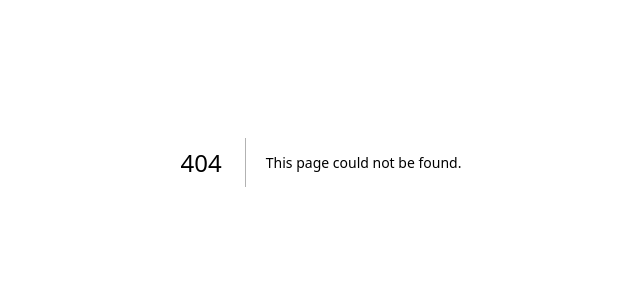
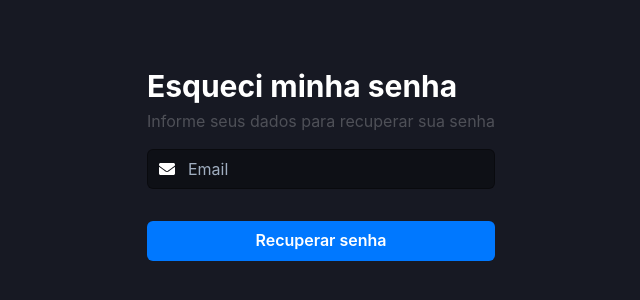
Before and after one commit to fyoussef/frontend-form-login, a Next.js app: page /esqueci-minha-senha in a window 1280 px wide. Before the commit this address had no page. Shown: the part 238-538 px from the top of the page, without its empty margins (319-959 px from the left). Built offline with nearby package versions, Linux system fonts and the light colour scheme.

Commit message:
Página de recuperação de senha iniciada

```diff
--- /dev/null
+++ b/src/pages/esqueci-minha-senha.tsx
@@ -0,0 +1,78 @@
+import {
+    Box,
+    Button,
+    Flex,
+    Input,
+    InputGroup,
+    InputLeftElement,
+    Text
+} from '@chakra-ui/react'
+import Head from 'next/head'
+import { FaEnvelope } from 'react-icons/fa'
+
+export default function Cadastro() {
+    return (
+        <Flex
+            bg='gray.900'
+            h='100vh'
+            color='white'
+            align='center'
+            justify='center'
+        >
+
+            <Head>
+                <title>Esqueci minha senha</title>
+                <meta name="description" content="Generated by create next app" />
+                <link rel="icon" href="/favicon.ico" />
+            </Head>
+
+        <Flex
+            justify='center'
+            flexDir='column'
+            px={4}
+        >
+            <Box>
+                <Text
+                    fontWeight='bold'
+                    fontSize='3xl'
+                >
+                    Esqueci minha senha
+                </Text>
+                <Text color='whiteAlpha.400'>
+                    Informe seus dados para recuperar sua senha
+                </Text>
+            </Box>
+
+            <InputGroup mt='4'>
+                <InputLeftElement
+                    pointerEvents='none'
+                    // eslint-disable-next-line react/no-children-prop
+                    children={<FaEnvelope />}
+                />
+                <Input
+                    type='password'
+                    placeholder='Email'
+                    borderColor='blackAlpha.500'
+                    _placeholder={{
+                    color: 'gray.400'
+                    }}
+                    _hover={{
+                    color: 'none'
+                    }}
+                    focusBorderColor='blackAlpha.500'
+                    bg='blackAlpha.500'
+                />
+            </InputGroup>
+            <Button
+                colorScheme='messenger'
+                mt='8'
+            >
+                Recuperar senha
+            </Button>
+
+        </Flex>
+
+
+        </Flex>
+    )
+}
--- a/src/pages/index.tsx
+++ b/src/pages/index.tsx
@@ -111,7 +111,7 @@ export default function Home() {
           }}
           align='right'
         >
-          <Link>
+          <Link href='/esqueci-minha-senha'>
             Esqueci minha senha
           </Link>
         </Text>
```
